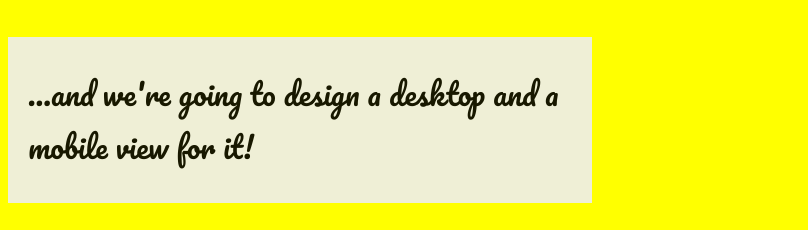
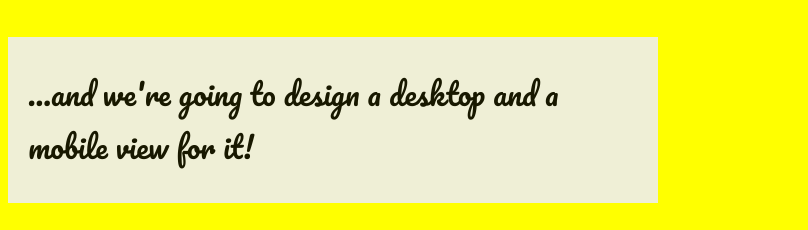
Before and after one commit to J6riddel/exercise8, a plain HTML site: page index.html in a window 600 px wide. Shown: the part 230-460 px from the top of the page, 808 px wide, since content can reach past the window. Drawn offline with Linux system fonts and the light colour scheme.

```diff
--- a/index.html
+++ b/index.html
@@ -18,6 +18,15 @@ background-color: aqua;
   body {
     background-color: yellow;
   }
+  p, img{width: 100%}
+
+}
+
+ @media only screen and (min-width: 600px) {
+  p {width: 600px}
+
+   img{width: 800px}
+
 }
 
 /* Responsive Design Additions */
```
